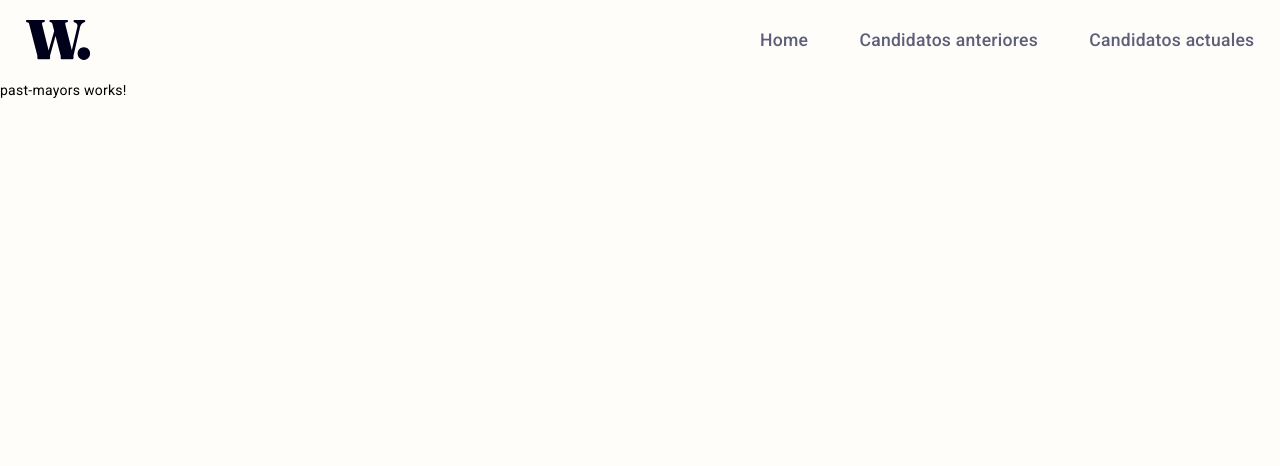
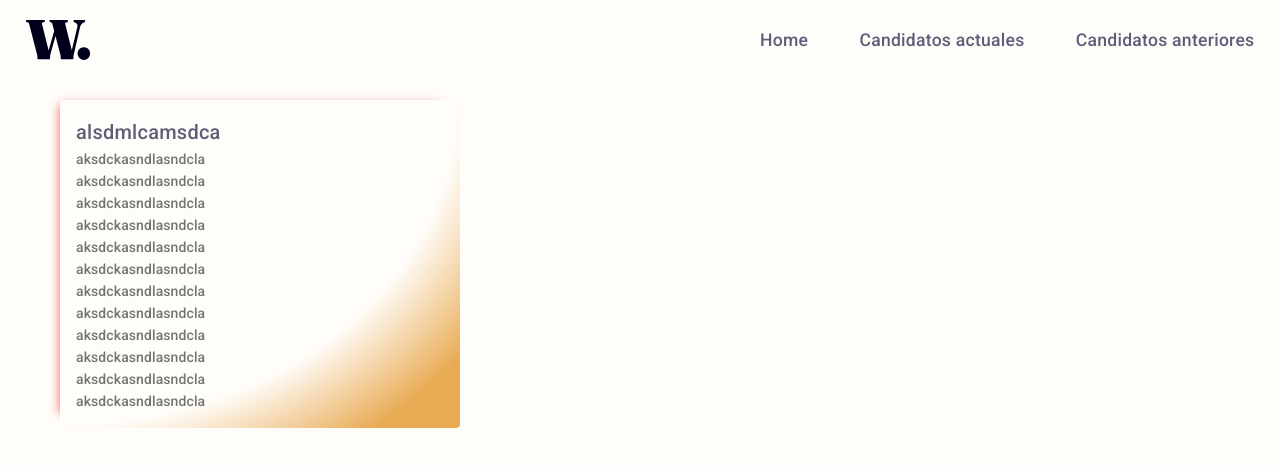
Before and after one commit to AndresFelipeForero/Mayors, an Angular app: page /past-mayors in a window 1280 px wide. Shown: the top 466 px of the page. Built offline with nearby package versions, Linux system fonts and the light colour scheme.

Commit message:
Past-mayor card disgn stared

```diff
--- a/src/app/app.module.ts
+++ b/src/app/app.module.ts
@@ -14,6 +14,8 @@ import { HomeComponent } from './pages/home/home.component';
 import { PastMayorsComponent } from './pages/past-mayors/past-mayors.component';
 import { CurrentMayorsComponent } from './pages/current-mayors/current-mayors.component';
 import { LoginComponent } from './pages/login/login.component';
+import { CurrentCardComponent } from './components/current-card/current-card.component';
+import { PastCardComponent } from './components/past-card/past-card.component';
 
 @NgModule({
   declarations: [
@@ -22,7 +24,9 @@ import { LoginComponent } from './pages/login/login.component';
     HomeComponent,
     PastMayorsComponent,
     CurrentMayorsComponent,
-    LoginComponent
+    LoginComponent,
+    CurrentCardComponent,
+    PastCardComponent
 
   ],
   imports: [
--- /dev/null
+++ b/src/app/components/current-card/current-card.component.html
@@ -0,0 +1 @@
+<p>current-card works!</p>
--- /dev/null
+++ b/src/app/components/past-card/past-card.component.html
@@ -0,0 +1,45 @@
+<div class="container">
+    <mat-card class="card">
+        <mat-card-header>
+
+            <mat-card-title>alsdmlcamsdca</mat-card-title>
+            <mat-card-subtitle>
+                aksdckasndlasndcla
+            </mat-card-subtitle>
+            <mat-card-subtitle>
+                aksdckasndlasndcla
+            </mat-card-subtitle>
+            <mat-card-subtitle>
+                aksdckasndlasndcla
+            </mat-card-subtitle>
+            <mat-card-subtitle>
+                aksdckasndlasndcla
+            </mat-card-subtitle>
+            <mat-card-subtitle>
+                aksdckasndlasndcla
+            </mat-card-subtitle>
+            <mat-card-subtitle>
+                aksdckasndlasndcla
+            </mat-card-subtitle>
+            <mat-card-subtitle>
+                aksdckasndlasndcla
+            </mat-card-subtitle>
+            <mat-card-subtitle>
+                aksdckasndlasndcla
+            </mat-card-subtitle>
+            <mat-card-subtitle>
+                aksdckasndlasndcla
+            </mat-card-subtitle>
+            <mat-card-subtitle>
+                aksdckasndlasndcla
+            </mat-card-subtitle>
+            <mat-card-subtitle>
+                aksdckasndlasndcla
+            </mat-card-subtitle>
+            <mat-card-subtitle>
+                aksdckasndlasndcla
+            </mat-card-subtitle>
+        </mat-card-header>
+        <mat-card-content></mat-card-content>
+    </mat-card>
+</div>
--- /dev/null
+++ b/src/app/components/past-card/past-card.component.scss
@@ -0,0 +1,35 @@
+@import '../../styles/variables.scss';
+
+.container{
+    padding: 20px;
+}
+
+.card {
+  background: radial-gradient(ellipse at 0 0, $off-white 10%, $off-white 70%, $soft-orange 90%);
+    max-width: 100%;
+    color: $dark-grayish-blue;
+    box-shadow: -10px -5px 10px -10px $soft-red;
+
+}
+
+@media (min-width: 600px) {
+
+    .container {
+        max-width: 1200px;
+        margin: 0 auto;
+      }
+
+    .card {
+      max-width: 400px;
+
+    }
+
+  }
+
+
+  /* $soft-orange: hsl(35, 77%, 62%);
+  $soft-red: hsl(5, 85%, 63%);
+  $off-white: hsl(36, 100%, 99%);
+  $grayish-blue: hsl(233, 8%, 79%);
+  $dark-grayish-blue: hsl(236, 13%, 42%);
+  $very-dark-blue: hsl(240, 100%, 5%); */
--- a/src/app/pages/past-mayors/past-mayors.component.html
+++ b/src/app/pages/past-mayors/past-mayors.component.html
@@ -1 +1 @@
-<p>past-mayors works!</p>
+<app-past-card></app-past-card>
--- a/src/assets/data/menu.json
+++ b/src/assets/data/menu.json
@@ -5,13 +5,13 @@
         "active": false
     },
     {
+        "name": "Candidatos actuales",
+        "redirect": "/current-mayors",
+        "active": false
+    },
+    {
         "name": "Candidatos anteriores",
         "redirect": "/past-mayors",
         "active": false
-    },
-    {
-        "name": "Candidatos actuales",
-        "redirect": "/current-mayors",
-        "active": false
     }
 ]
```
Also changed, not shown: src/app/components/current-card/current-card.component.ts (added, +10 -0 lines), src/app/components/past-card/past-card.component.ts (added, +10 -0 lines), src/app/components/current-card/current-card.component.scss (added), 2 other files (tests, documents, lock files or other folders).
